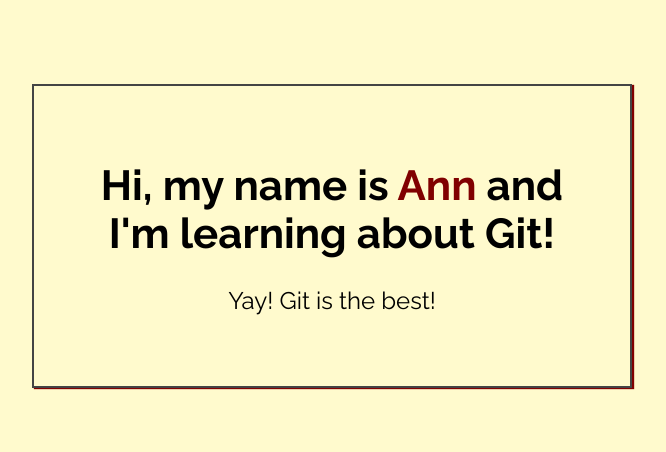
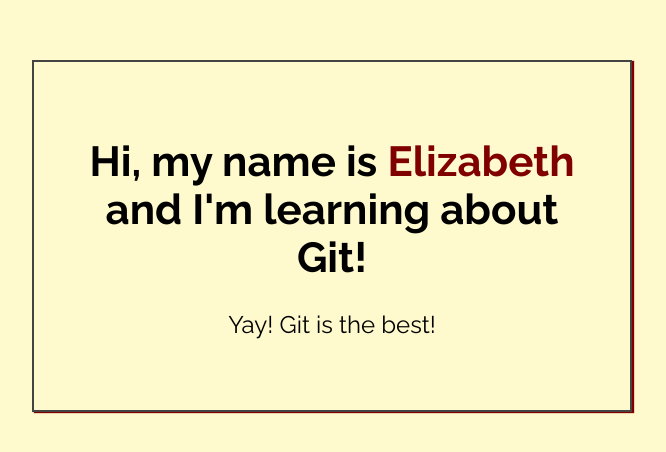
Before and after one commit to esternlukin/my-first-repo, a plain HTML site: page index.html in a window 1280 px wide. Shown: the part 164-616 px from the top of the page, without its empty margins (308-974 px from the left). Drawn offline with Linux system fonts and the light colour scheme.

Commit message:
Added name to index.html

```diff
--- a/index.html
+++ b/index.html
@@ -14,7 +14,7 @@
 <body>
 
     <div class="greeting">
-        <h1>Hi, my name is <span class="highlight">Ann</span> and I'm learning about Git! </h1>
+        <h1>Hi, my name is <span class="highlight">Elizabeth</span> and I'm learning about Git! </h1>
 
         <p>Yay! Git is the best!</p>
     </div>
```
